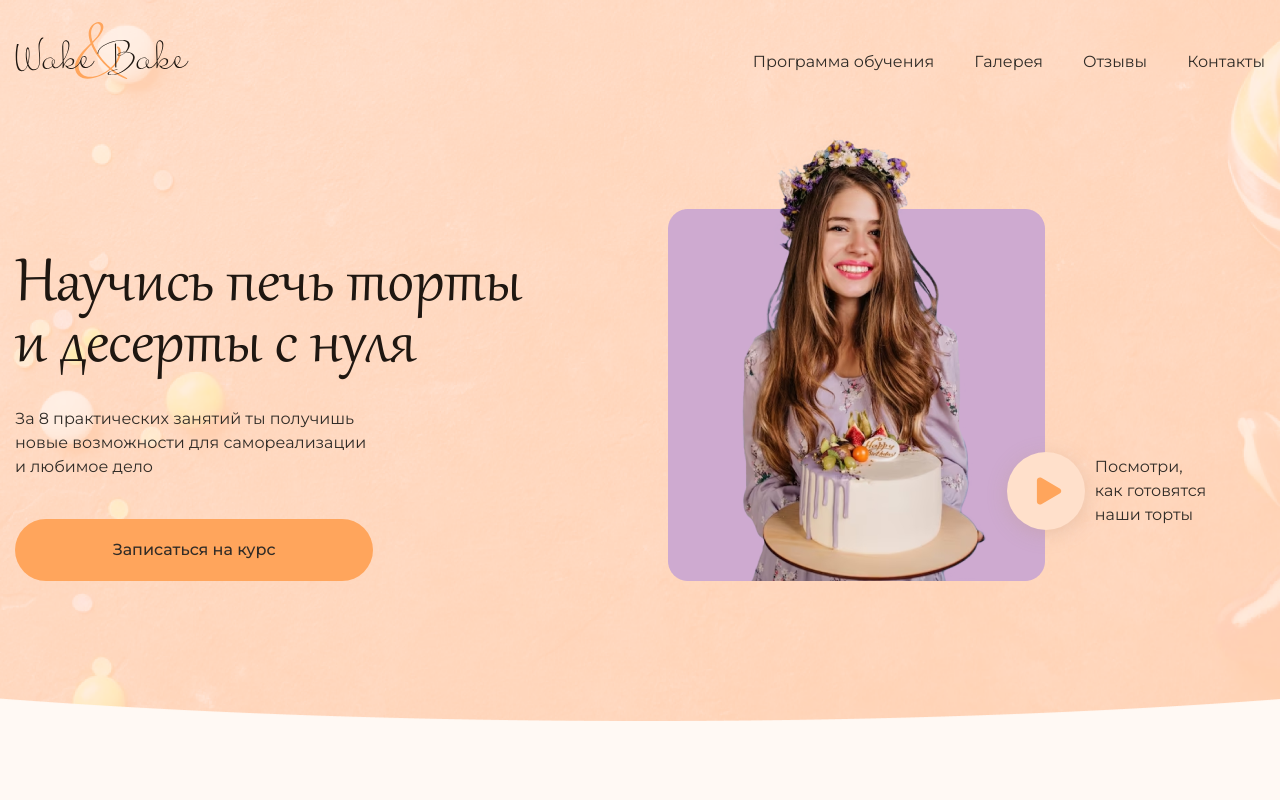
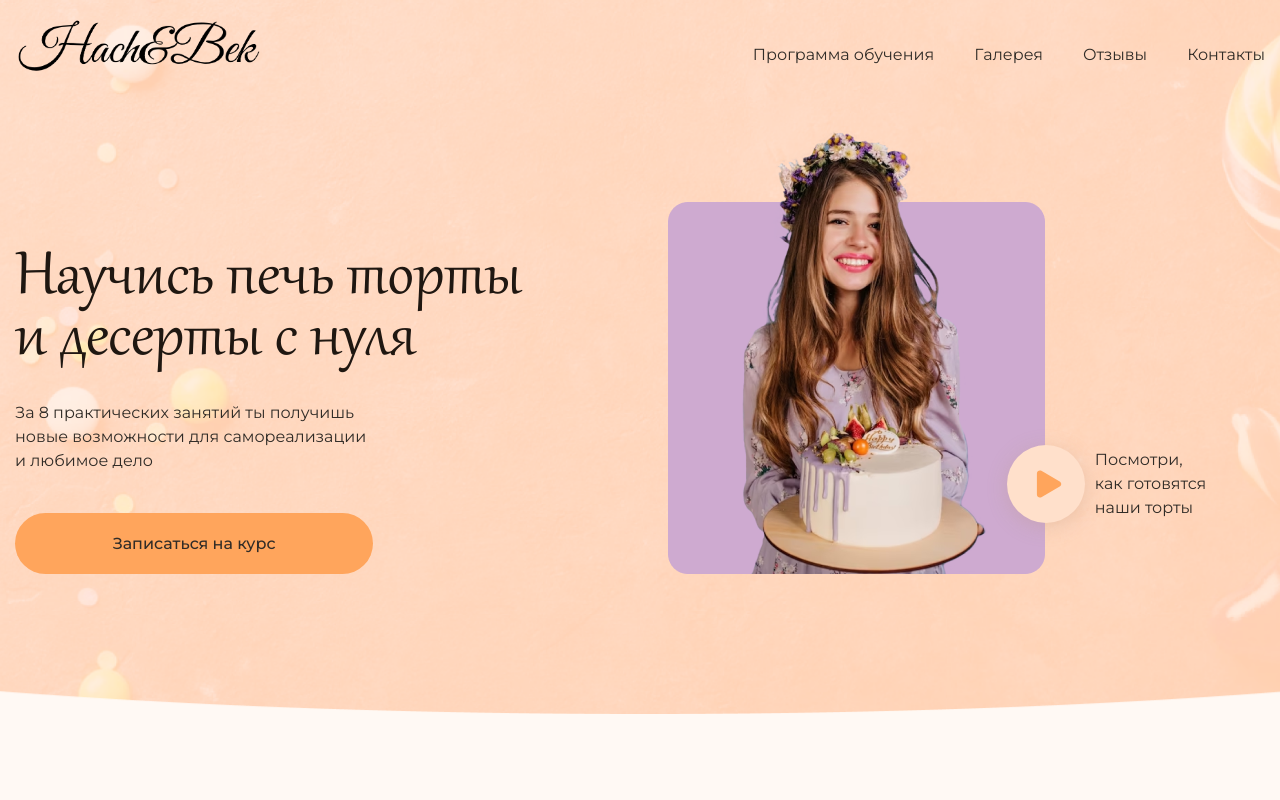
Before and after one commit to MAWBBT/Laba_2_html, a plain HTML site: page index.html in a window 1280 px wide. Shown: the top 800 px of the page. Drawn offline with Linux system fonts and the light colour scheme.

Commit message:
Add files via upload

```diff
--- a/css/header.css
+++ b/css/header.css
@@ -21,7 +21,7 @@
 }
 
 .header__logo {
-  max-width: 174px;
+  max-width: 250px;
 }
 
 .header__list {
--- a/index.html
+++ b/index.html
@@ -14,7 +14,7 @@
           <div class="container">
             <div class="header__top-inner">
               <a href="#" class="header__link-logo">
-                <img src="images/logo-dark.svg" alt="Логотип Wake &amp; Bake" class="header__logo">
+                <img src="Logo_header.png" alt="Логотип Хач &amp; Бэк" class="header__logo">
               </a>
               <nav class="header__nav">
                 <ul class="header__list">
```
Also changed, not shown: Logo_header.png (added), 1 other file.
